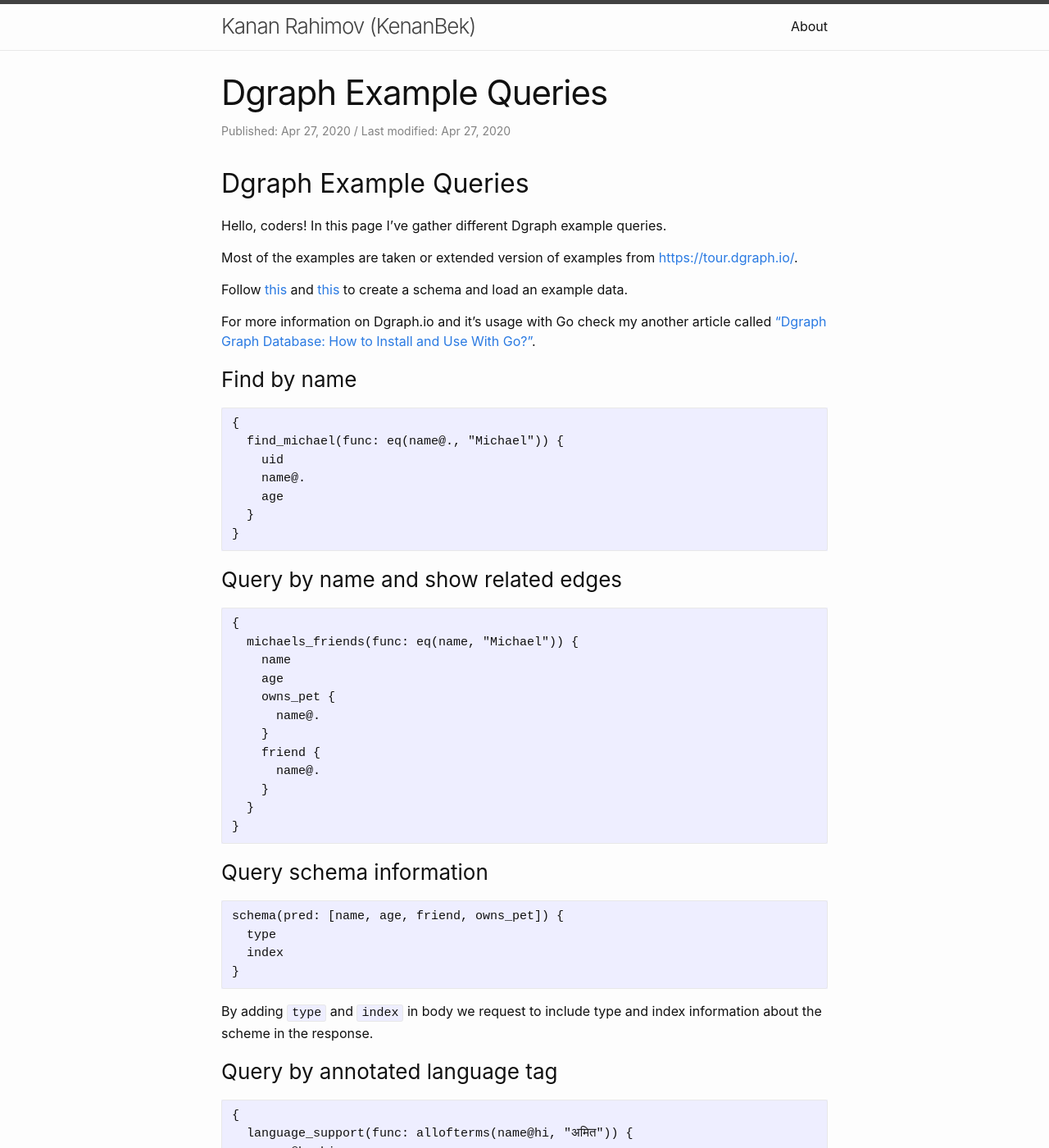
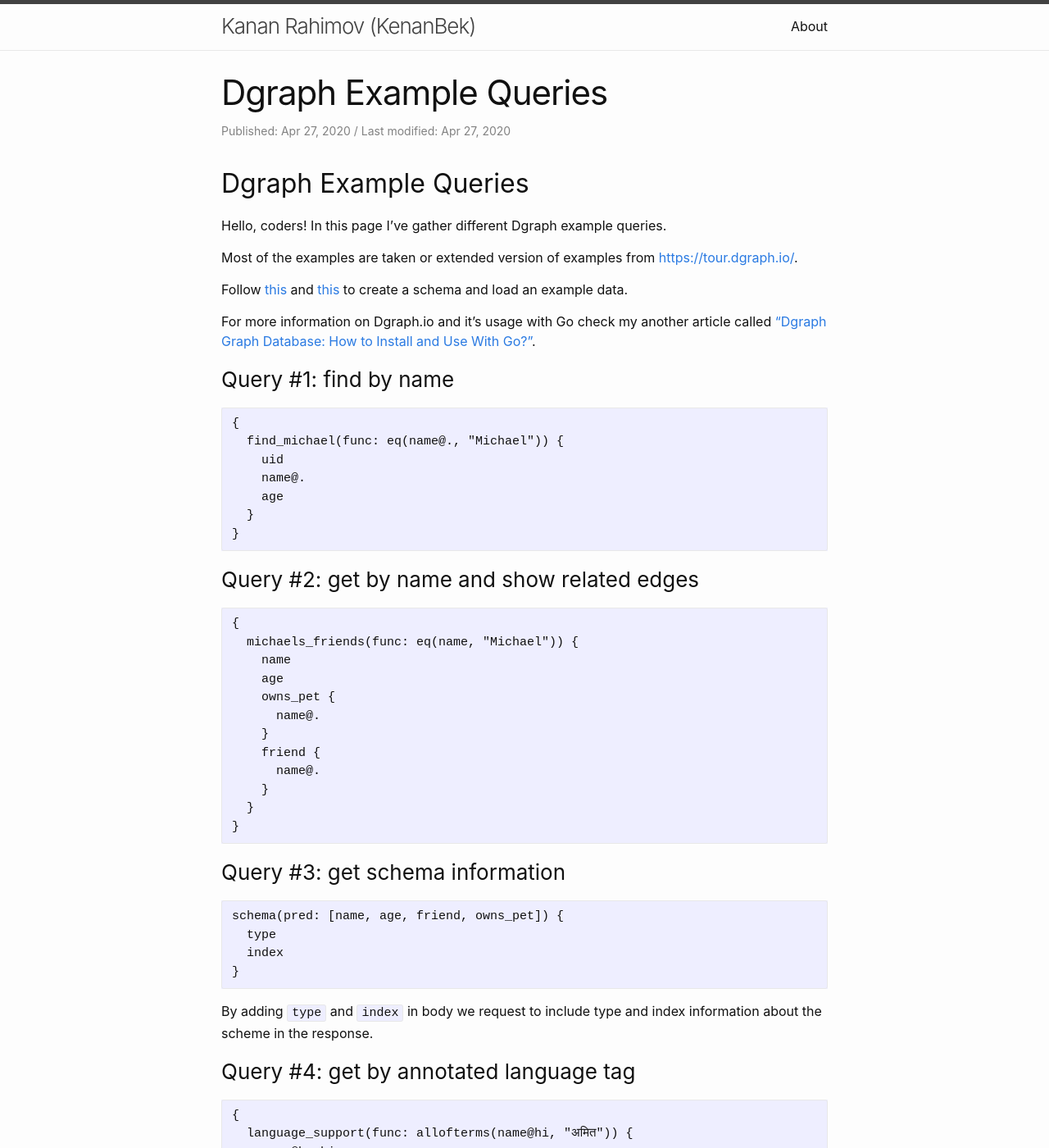
Before and after one commit to KenanBek/kenanbek.github.io, a Jekyll site: the page built from _posts/articles/2020-04-27-dgraph-example-queries-json.markdown, in a window 1280 px wide and 1400 px high. Shown: the whole window at 82% size. Built offline with Jekyll 4.4.1, drawn with Linux system fonts in a browser that asks for light colours; comment, search, counter and statistics services are not loaded.

Commit message:
Add query numbers

````diff
--- a/_posts/articles/2020-04-27-dgraph-example-queries-json.markdown
+++ b/_posts/articles/2020-04-27-dgraph-example-queries-json.markdown
@@ -24,7 +24,7 @@ Follow [this](https://dgraph.io/tour/intro/3/) and [this](https://dgraph.io/tour
 
 For more information on Dgraph.io and it's usage with Go check my another article called ["Dgraph Graph Database: How to Install and Use With Go?"](https://medium.com/@kenanbek/dgraph-how-to-install-and-use-with-go-e25e2fe90939?sk=aa23028c966ad45c1d31111ed8b0fb24).
 
-### Find by name
+### Query #1: find by name
 
 ```
 {
@@ -36,7 +36,7 @@ For more information on Dgraph.io and it's usage with Go check my another articl
 }
 ```
 
-### Query by name and show related edges
+### Query #2: get by name and show related edges
 
 ```
 {
@@ -53,7 +53,7 @@ For more information on Dgraph.io and it's usage with Go check my another articl
 }
 ```
 
-### Query schema information
+### Query #3: get schema information
 
 ```
 schema(pred: [name, age, friend, owns_pet]) {
@@ -64,7 +64,7 @@ schema(pred: [name, age, friend, owns_pet]) {
 
 By adding `type` and `index` in body we request to include type and index information about the scheme in the response.
 
-### Query by annotated language tag
+### Query #4: get by annotated language tag
 
 ```
 {
````
